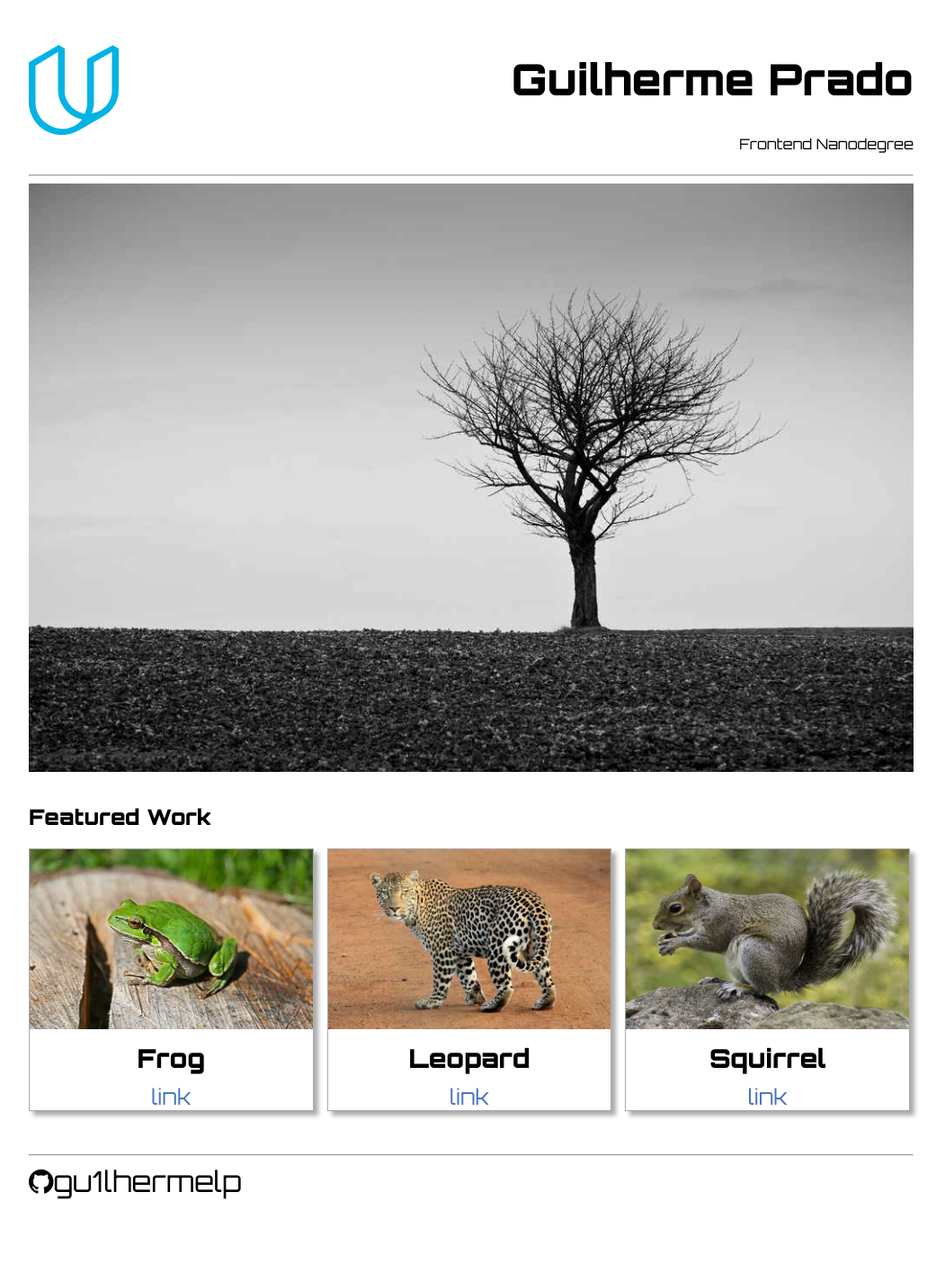
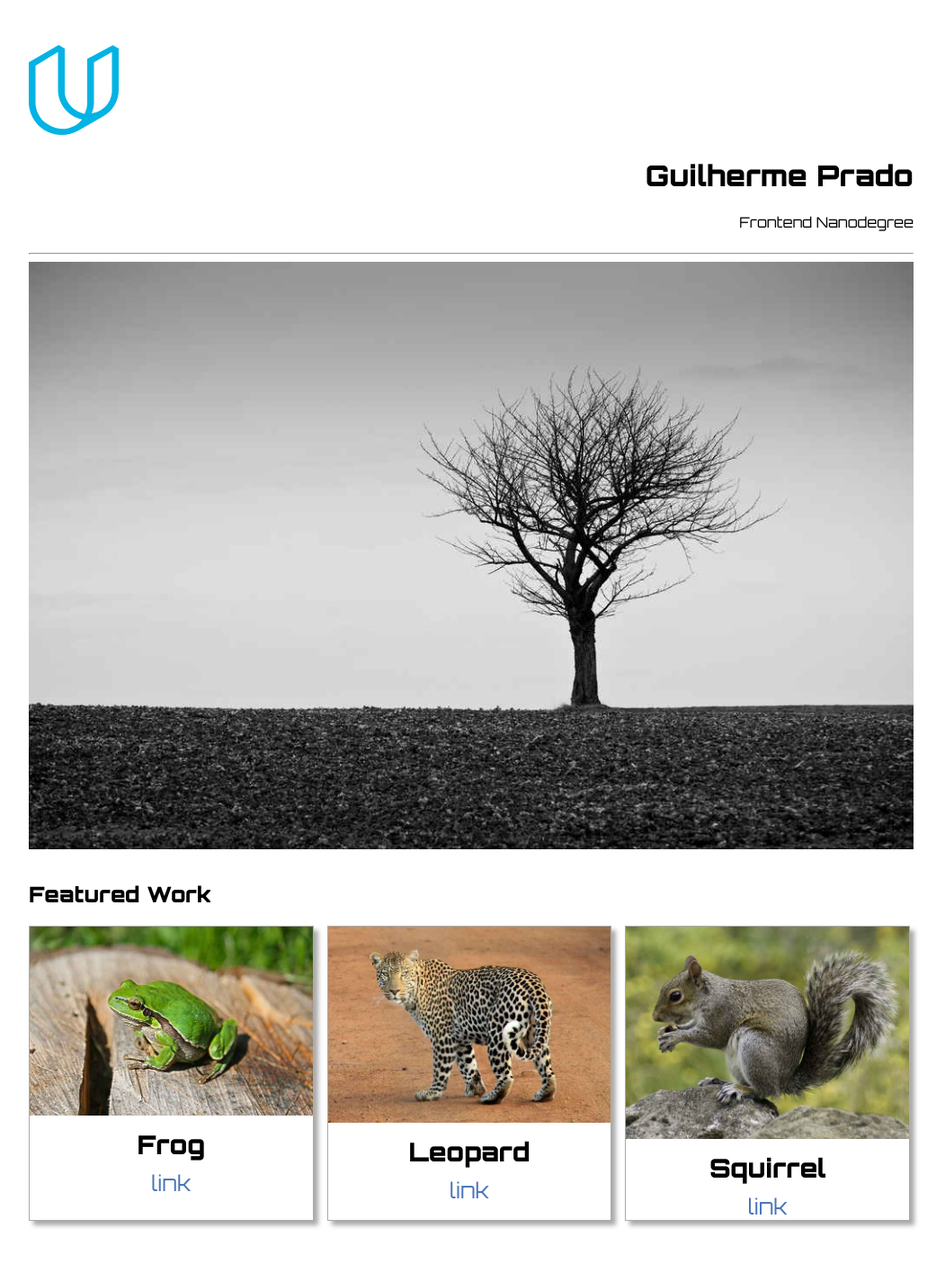
Before and after one commit to gu1lhermelp/front-end-nd, a website: page portfolio-site/index.html in a window 1280 px wide. Shown: the top 1405 px of the page at 90% size, without its empty margins (116-1167 px from the left). Before the commit the page ends 1353 px from the top, so only its background shows below. Drawn offline with Linux system fonts and the light colour scheme.

Commit message:
Fixing issues in css fixed height issue that were causing image not to be fully responsive

```diff
--- a/portfolio-site/css/main.css
+++ b/portfolio-site/css/main.css
@@ -1,5 +1,29 @@
 * {
   font-family: 'Orbitron', sans-serif;
+}
+
+* {
+  -webkit-box-sizing: border-box;
+  -moz-box-sizing: border-box;
+  -ms-box-sizing: border-box;
+  box-sizing: border-box;
+}
+
+.grid {
+  margin: 0 auto;
+  width: 100%;
+  max-width: 1024px;
+  padding: 20px;
+}
+
+.container {
+  width: 100%;
+  display: flex;
+  flex-wrap: wrap;
+}
+
+.container img {
+  max-width: 100%;
 }
 
 body, html {
@@ -13,21 +37,21 @@ header {
   padding: 5px 0 0 0;
 }
 
-#header_logo {
+.header_logo {
   width: 100%;
   padding-top: 25px;
 }
 
-#header_logo img {
+.header_logo img {
   height:100px;
 }
 
-#header_title {
+.header_title {
   width: 100%;
   text-align: right;
 }
 
-#header_title h1 {
+.header_title h1 {
   font-size: 2em;
 }
 
@@ -53,7 +77,7 @@ hr {
 .featured-article {
   width:100%;
   text-align: center;
-  margin: 0 15px 25px 0;
+  margin: 0 15px 45px 0;
   border: 1px solid #aaa;
   box-shadow: 5px 5px 5px #aaa
 }
@@ -61,7 +85,7 @@ hr {
 
 .featured-article img {
   width: 100%;
-  height:200px;
+  #height:auto;
 }
 
 .featured-article h3 {
--- a/portfolio-site/css/responsive.css
+++ /dev/null
@@ -1,23 +0,0 @@
-* {
-  -webkit-box-sizing: border-box;
-  -moz-box-sizing: border-box;
-  -ms-box-sizing: border-box;
-  box-sizing: border-box;
-}
-
-.grid {
-  margin: 0 auto;
-  width: 100%;
-  max-width: 1024px;
-  padding: 20px;
-}
-
-.container {
-  width: 100%;
-  display: flex;
-  flex-wrap: wrap;
-}
-
-.container img {
-  max-width: 100%;
-}
--- a/portfolio-site/index.html
+++ b/portfolio-site/index.html
@@ -8,18 +8,17 @@
     <link rel="stylesheet" type="text/css" href="css/font-awesome.min.css" />
     <!-- Orbitron Web Font -->
     <link href="https://fonts.googleapis.com/css?family=Orbitron:400,500,900" rel="stylesheet">
-    <link rel="stylesheet" type="text/css" href="css/responsive.css" />
-    <link rel="stylesheet" type="text/css" href="css/main.css" />
+    <link rel="stylesheet" href="css/main.css" />
     <title>My Protfolio Site</title>
   </head>
   <body>
     <div class="grid">
     <header>
       <div class="container">
-        <div id="header_logo">
+        <div class="header_logo">
           <img src="images_src/udacity.svg" alt="">
         </div>
-        <div id="header_title">
+        <div class="header_title">
           <h1>Guilherme Prado</h1>
           <p>Frontend Nanodegree</p>
         </div>
@@ -82,9 +81,6 @@
       </div>
     </section>
     <footer>
-      <div class="container">
-        <hr/>
-      </div>
       <div class="container footer-row">
         <span>
         <a href="https://github.com/gu1lhermelp" target="_blank"><i class="fa fa-github" aria-hidden="true"></i>gu1lhermelp</a>
```
